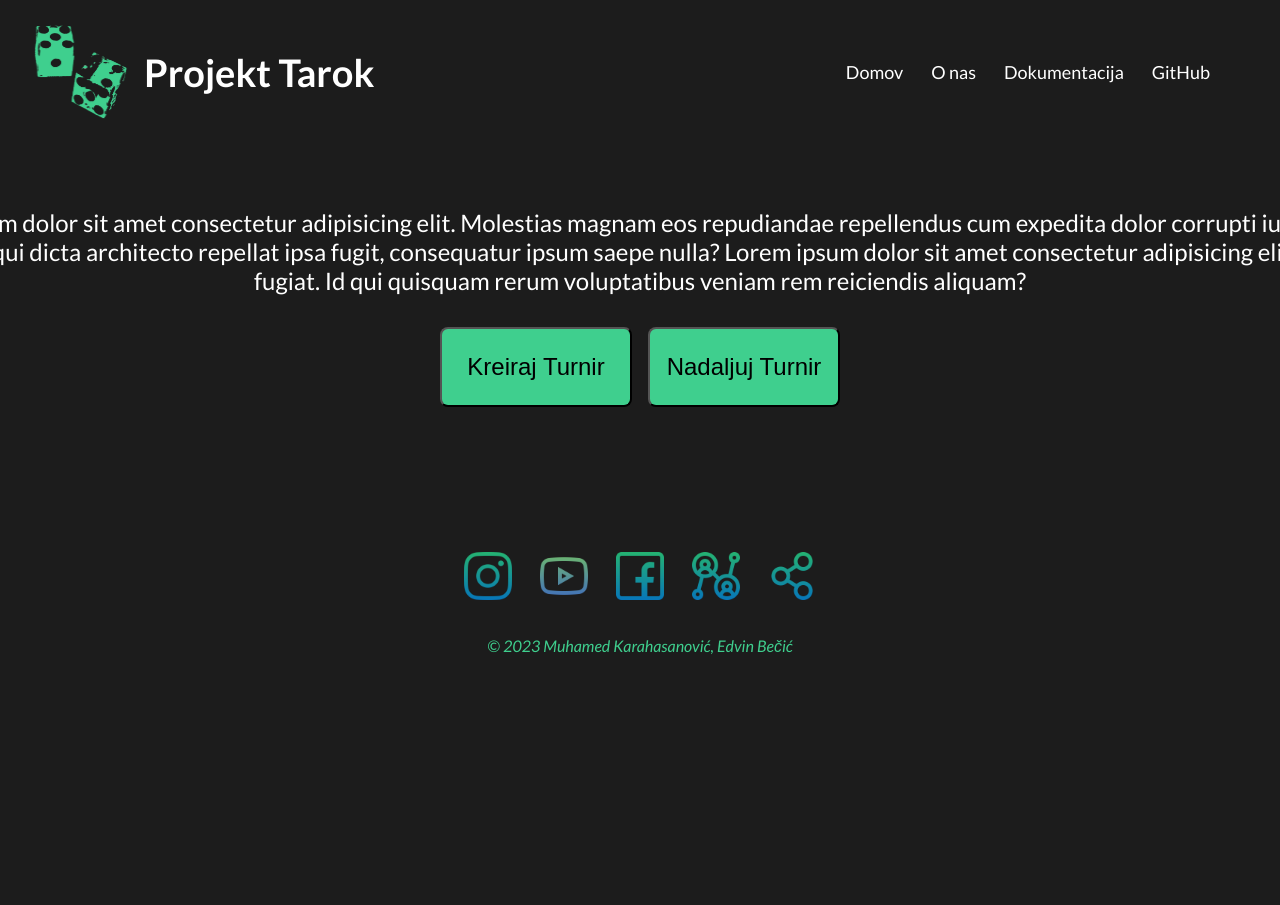
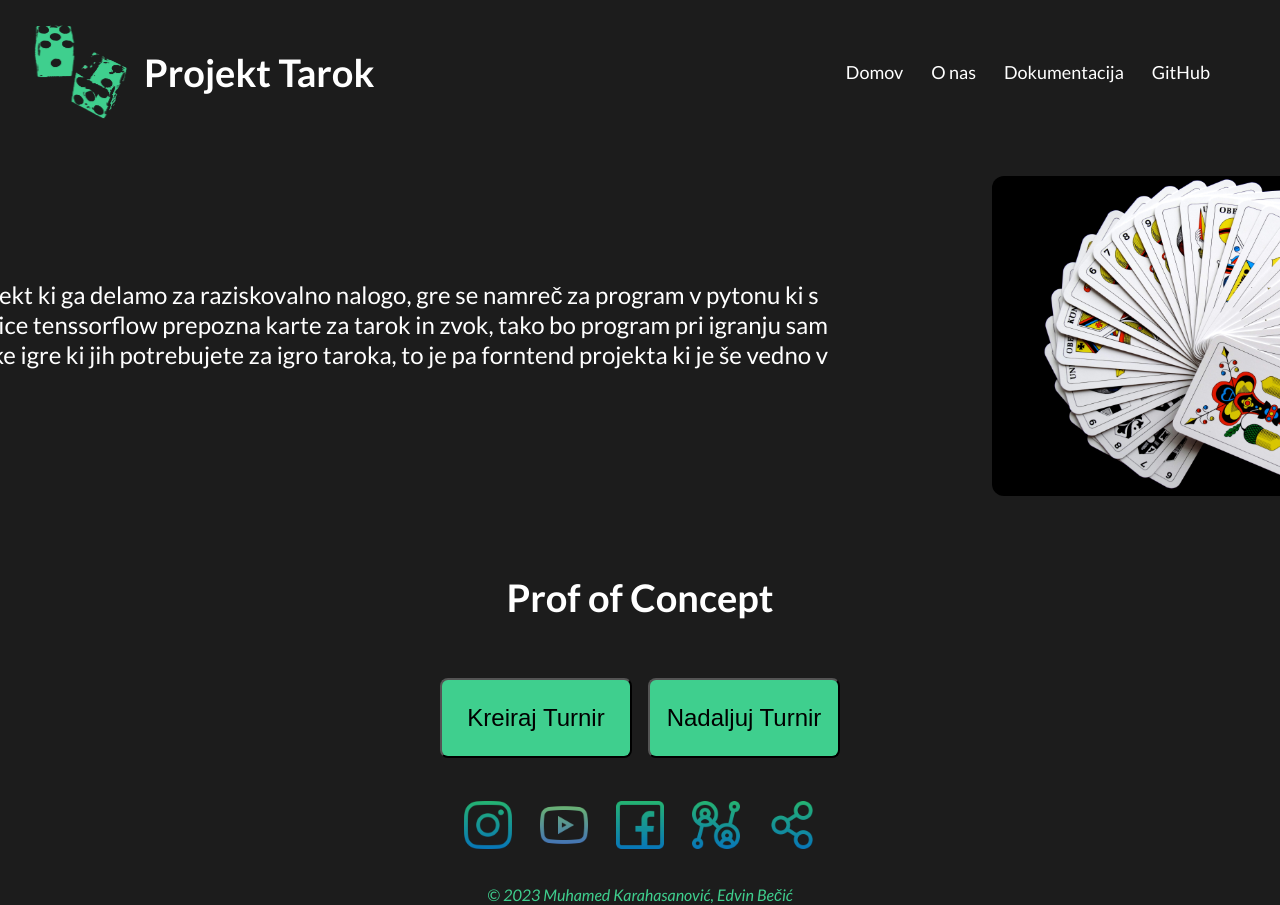
Before and after one commit to muhamedsers/tarok, a React (Vite) app: page / in a window 1280 px wide. Shown: the top 905 px of the page. Before the commit the page ends 800 px from the top, so only its background shows below. Built offline with nearby package versions, Linux system fonts and the light colour scheme.

Commit message:
improve landing page and did smal fixes

```diff
--- a/src/App.jsx
+++ b/src/App.jsx
@@ -12,7 +12,7 @@ function App() {
         <Routes>
           <Route path="/add-player" element={<AddPlayer />} />
           <Route path="/tournament" element={<Tournament />} />
-          <Route path="/chose-players" element={<ChoosePlayers />} />
+          <Route path="/choose-players" element={<ChoosePlayers />} />
           <Route path="/" element={<LandingPage />} />
         </Routes>
       </BrowserRouter>
--- a/src/container/Footer/Footer.scss
+++ b/src/container/Footer/Footer.scss
@@ -2,7 +2,7 @@
 @import url("https://fonts.googleapis.com/css2?family=Lato:ital,wght@0,100;0,300;0,400;0,700;0,900;1,100;1,300;1,400;1,700;1,900&display=swap");
 
 .footerContainer {
-  margin-top: 10vw;
+  margin-top: 2vw;
   width: 100vw;
   display: flex;
   flex-direction: column;
--- a/src/container/LandingPage/LandingPage.jsx
+++ b/src/container/LandingPage/LandingPage.jsx
@@ -5,6 +5,7 @@ import "../Tournament/Tournament";
 import { useNavigate } from "react-router";
 import NavBar from "../NavBar/NavBar";
 import Footer from "../Footer/Footer";
+import tarok from "../../assets/tarok_slika.jpg";
 
 const LandingPage = () => {
   const navigate = useNavigate();
@@ -15,12 +16,17 @@ const LandingPage = () => {
         <NavBar />
       </header>
       <div className="articleContainer">
-        Lorem ipsum dolor sit amet consectetur adipisicing elit. Molestias
-        magnam eos repudiandae repellendus cum expedita dolor corrupti iure.
-        Eligendi praesentium qui dicta architecto repellat ipsa fugit,
-        consequatur ipsum saepe nulla? Lorem ipsum dolor sit amet consectetur
-        adipisicing elit. Accusamus, fugiat. Id qui quisquam rerum voluptatibus
-        veniam rem reiciendis aliquam?
+        To je šolski projekt ki ga delamo za raziskovalno nalogo, gre se namreč
+        za program v pytonu ki s pomočjo knjižnice tenssorflow prepozna karte za
+        tarok in zvok, tako bo program pri igranju sam vpisoval podatke igre ki
+        jih potrebujete za igro taroka, to je pa forntend projekta ki je še
+        vedno v razvoju.
+        <a href="https://sl.wikipedia.org/wiki/Tarok" target="blank">
+          <img src={tarok} alt="" />
+        </a>
+      </div>
+      <div className="conceptContainer">
+        <h1 className="title2">Prof of Concept</h1>
       </div>
       <div className="buttonContainer">
         <button
--- a/src/container/LandingPage/LandingPage.scss
+++ b/src/container/LandingPage/LandingPage.scss
@@ -7,6 +7,14 @@
   height: 100%;
   align-items: center;
 
+  .conceptContainer {
+    margin-top: 2rem;
+    margin-bottom: 2rem;
+    .title2 {
+      color: white;
+      font-size: 38px;
+    }
+  }
   header {
     display: flex;
     padding-top: 1rem;
@@ -18,12 +26,20 @@
     // background-repeat: no-repeat;
   }
   .articleContainer {
-    margin-top: 4rem;
-    margin-bottom: 2rem;
+    display: flex;
+    flex-direction: row;
+    margin-top: 2rem;
+    margin-bottom: 1rem;
     color: white;
     font-size: 24px;
     width: 100rem;
-    text-align: center;
+    align-items: center;
+    gap: 5rem;
+    img {
+      border-radius: 12px;
+      width: 28rem;
+      height: 20rem;
+    }
   }
   .buttonContainer {
     display: flex;
--- a/src/container/NavBar/NavBar.jsx
+++ b/src/container/NavBar/NavBar.jsx
@@ -34,7 +34,7 @@ const NavBar = () => {
           Dokumentacija
         </button>
         <button>
-          <a href="https://github.com/muhamedsers/tarok" target="blank">
+          <a href="https://github.com/dusanSERS/projektTarok" target="blank">
             GitHub
           </a>
         </button>
--- a/src/container/Tournament/Tournament.jsx
+++ b/src/container/Tournament/Tournament.jsx
@@ -74,7 +74,7 @@ const Tournament = () => {
             value="Ustvari Turnir"
             onClick={() => {
               insertDataIntoTable();
-              navigate("/add-player");
+              navigate("/");
               set;
             }}
           />
```
Also changed, not shown: src/assets/tarok_slika.jpg (added).
